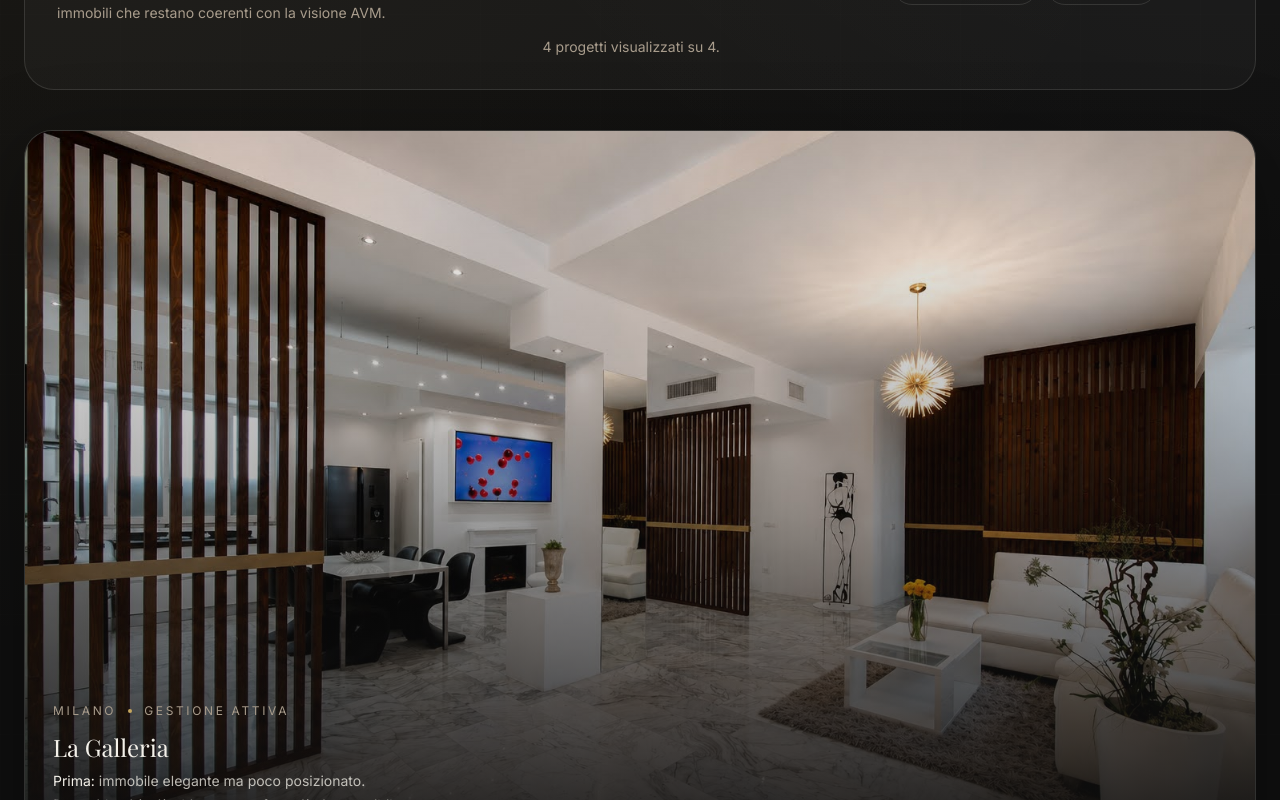
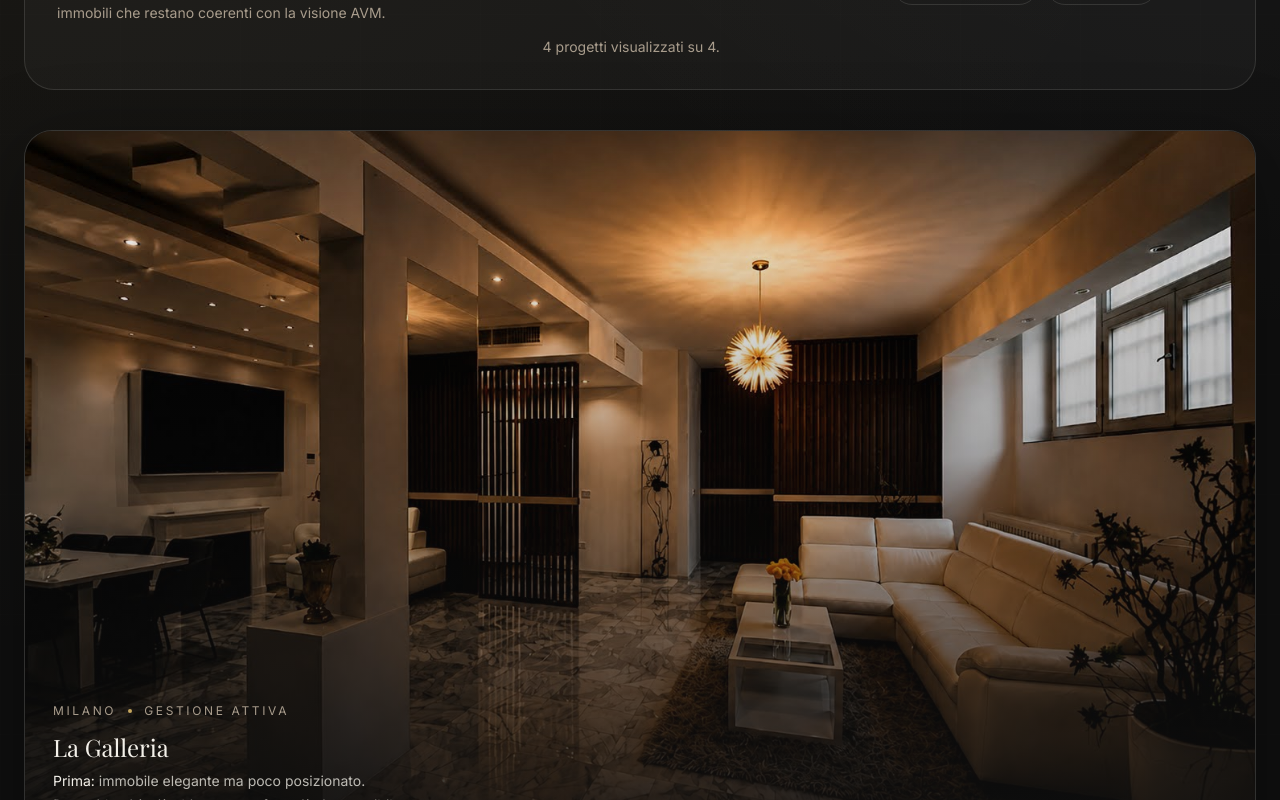
Before and after one commit to AlessandroVeneziani/amv-property-management, a Next.js app: page /progetti in a window 1280 px wide. Shown: the part 620-1420 px from the top of the page. Built offline with nearby package versions, Linux system fonts and the light colour scheme; no server answers; a web font is replaced by a local one.

Commit message:
fix: update La Galleria after image

```diff
--- a/content/projects.ts
+++ b/content/projects.ts
@@ -47,12 +47,12 @@ export const projects: Project[] = [
     category: "Residenza hospitality",
     year: "2026",
     coverImage: {
-      src: "/images/projects/la-galleria/after/la-galleria-hospitality-after-01.jpg",
-      alt: "La Galleria dopo la trasformazione in residenza hospitality a Milano",
-      objectPosition: "center center",
-      recommendedRatio: "3:2",
+      src: "/images/projects/la-galleria/after/la-galleria-hospitality-after-02.jpg",
+      alt: "La Galleria dopo la trasformazione in residenza hospitality, con living, parete listellata e lampadario Dandelion",
+      objectPosition: "56% center",
+      recommendedRatio: "16:10",
       suggestedRealAssetName:
-        "public/images/projects/la-galleria/after/la-galleria-hospitality-after-01.jpg"
+        "public/images/projects/la-galleria/after/la-galleria-hospitality-after-02.jpg"
     },
     galleryImages: [
       {
@@ -64,12 +64,12 @@ export const projects: Project[] = [
           "public/images/projects/la-galleria/before/la-galleria-showroom-before-01.jpg"
       },
       {
-        src: "/images/projects/la-galleria/after/la-galleria-hospitality-after-01.jpg",
-        alt: "La Galleria dopo la trasformazione in residenza hospitality a Milano",
-        objectPosition: "center center",
+        src: "/images/projects/la-galleria/after/la-galleria-hospitality-after-02.jpg",
+        alt: "La Galleria dopo la trasformazione in residenza hospitality, con living, parete listellata e lampadario Dandelion",
+        objectPosition: "58% center",
         recommendedRatio: "3:2",
         suggestedRealAssetName:
-          "public/images/projects/la-galleria/after/la-galleria-hospitality-after-01.jpg"
+          "public/images/projects/la-galleria/after/la-galleria-hospitality-after-02.jpg"
       }
     ],
     homeMedia: {
@@ -98,12 +98,12 @@ export const projects: Project[] = [
           "public/images/projects/la-galleria/before/la-galleria-showroom-before-01.jpg"
       },
       after: {
-        src: "/images/projects/la-galleria/after/la-galleria-hospitality-after-01.jpg",
-        alt: "La Galleria dopo la trasformazione in residenza hospitality a Milano",
-        objectPosition: "center center",
+        src: "/images/projects/la-galleria/after/la-galleria-hospitality-after-02.jpg",
+        alt: "La Galleria dopo la trasformazione in residenza hospitality, con living, parete listellata e lampadario Dandelion",
+        objectPosition: "58% center",
         recommendedRatio: "3:2",
         suggestedRealAssetName:
-          "public/images/projects/la-galleria/after/la-galleria-hospitality-after-01.jpg"
+          "public/images/projects/la-galleria/after/la-galleria-hospitality-after-02.jpg"
       }
     },
     summary:
```
Also changed, not shown: public/images/projects/la-galleria/after/la-galleria-hospitality-after-02.jpg (added).
